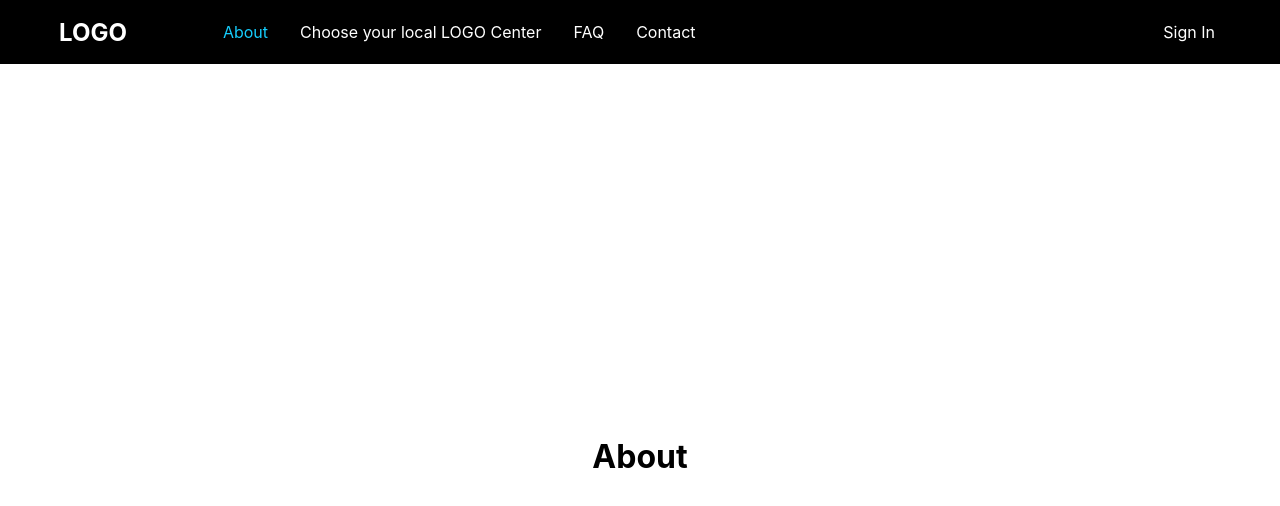
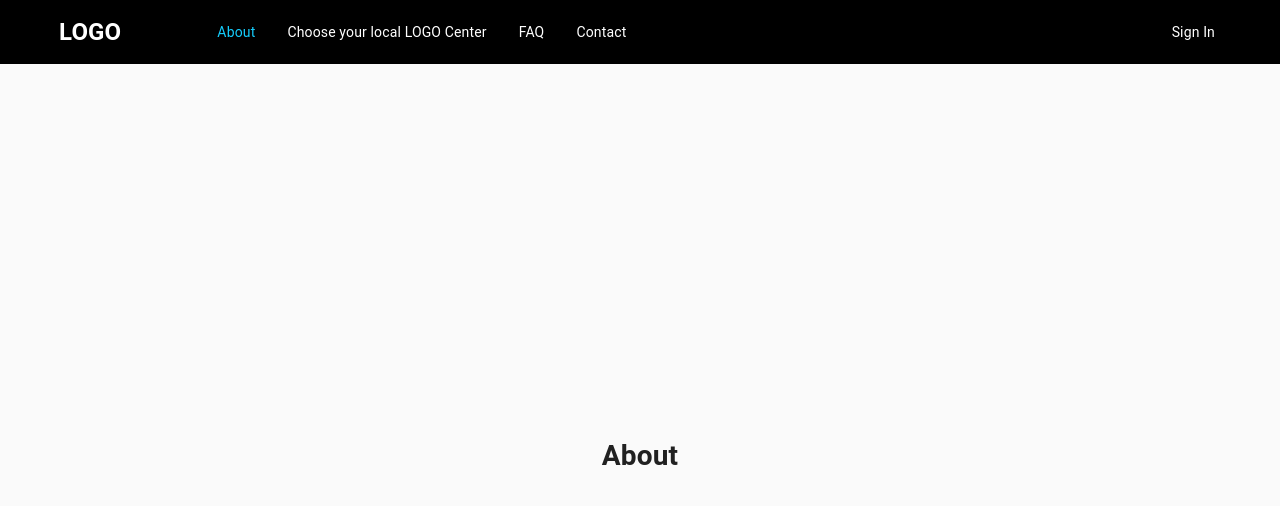
Before and after one commit to dsc-sookmyung/2021-Gitribute-SolutionChallenge, a React (Create React App) app in the folder frontend/: page / in a window 1280 px wide. Shown: the top 506 px of the page. Built offline with nearby package versions, Linux system fonts and the light colour scheme.

Commit message:
Make MuiTheme GLOBAL

```diff
--- a/frontend/src/components/SignIn/Login.js
+++ b/frontend/src/components/SignIn/Login.js
@@ -1,7 +1,6 @@
 import React from 'react';
 import Avatar from '@material-ui/core/Avatar';
 import Button from '@material-ui/core/Button';
-import CssBaseline from '@material-ui/core/CssBaseline';
 import TextField from '@material-ui/core/TextField';
 import FormControlLabel from '@material-ui/core/FormControlLabel';
 import Checkbox from '@material-ui/core/Checkbox';
@@ -9,9 +8,8 @@ import Link from '@material-ui/core/Link';
 import Grid from '@material-ui/core/Grid';
 import Box from '@material-ui/core/Box';
 import Typography from '@material-ui/core/Typography';
-import { makeStyles, ThemeProvider } from '@material-ui/core/styles';
+import { makeStyles } from '@material-ui/core/styles';
 import Container from '@material-ui/core/Container';
-import MyTheme from '../Common/MyTheme';
 
 function Copyright() {
   return (
@@ -51,14 +49,12 @@ export default function Login() {
 
   return (
     <Container component="main" maxWidth="xs">
-      <CssBaseline />
       <div className={classes.paper}>
         {/*
         <Avatar className={classes.avatar}>
           <LockOutlinedIcon />
         </Avatar>
         */}
-        <ThemeProvider theme={MyTheme}>
         <Typography variant="h1">
           Sign In
         </Typography>
@@ -111,7 +107,6 @@ export default function Login() {
             </Grid>
           </Grid>
         </form>
-        </ThemeProvider>
       </div>
       {/*
       <Box mt={8}>
--- a/frontend/src/index.js
+++ b/frontend/src/index.js
@@ -3,10 +3,49 @@ import ReactDOM from 'react-dom';
 import './index.css';
 import App from './App';
 import reportWebVitals from './reportWebVitals';
+import { createMuiTheme, ThemeProvider } from '@material-ui/core';
+import CssBaseline from '@material-ui/core/CssBaseline';
+import purple from '@material-ui/core/colors/purple';
+
+const theme = createMuiTheme({
+  palette: {
+    primary: {
+      main: '#000',
+      // contrastText: '#fff',
+    },
+    secondary: {
+      main: purple[500],
+      // contrastText: '#fff',
+    },
+  },
+  typography: {
+    h1: {
+      fontSize: '2.5rem',
+      fontWeight: 'bold',
+      '@media (max-width:767px)': {
+        fontSize: '2rem',
+      },
+    },
+    h2: {
+      fontSize: '1.5rem',
+      fontWeight: 'bold',
+    },
+    h3: {
+      fontSize: '1.25rem',
+      fontWeight: 'bold',
+    },
+    button: {
+      textTransform: 'none'
+    }
+  },
+});
 
 ReactDOM.render(
   <React.StrictMode>
-    <App />
+    <ThemeProvider theme={theme}>
+      <CssBaseline />
+      <App />
+    </ThemeProvider>
   </React.StrictMode>,
   document.getElementById('root')
 );
```
Lines whose indentation alone changed are shown as unchanged.
